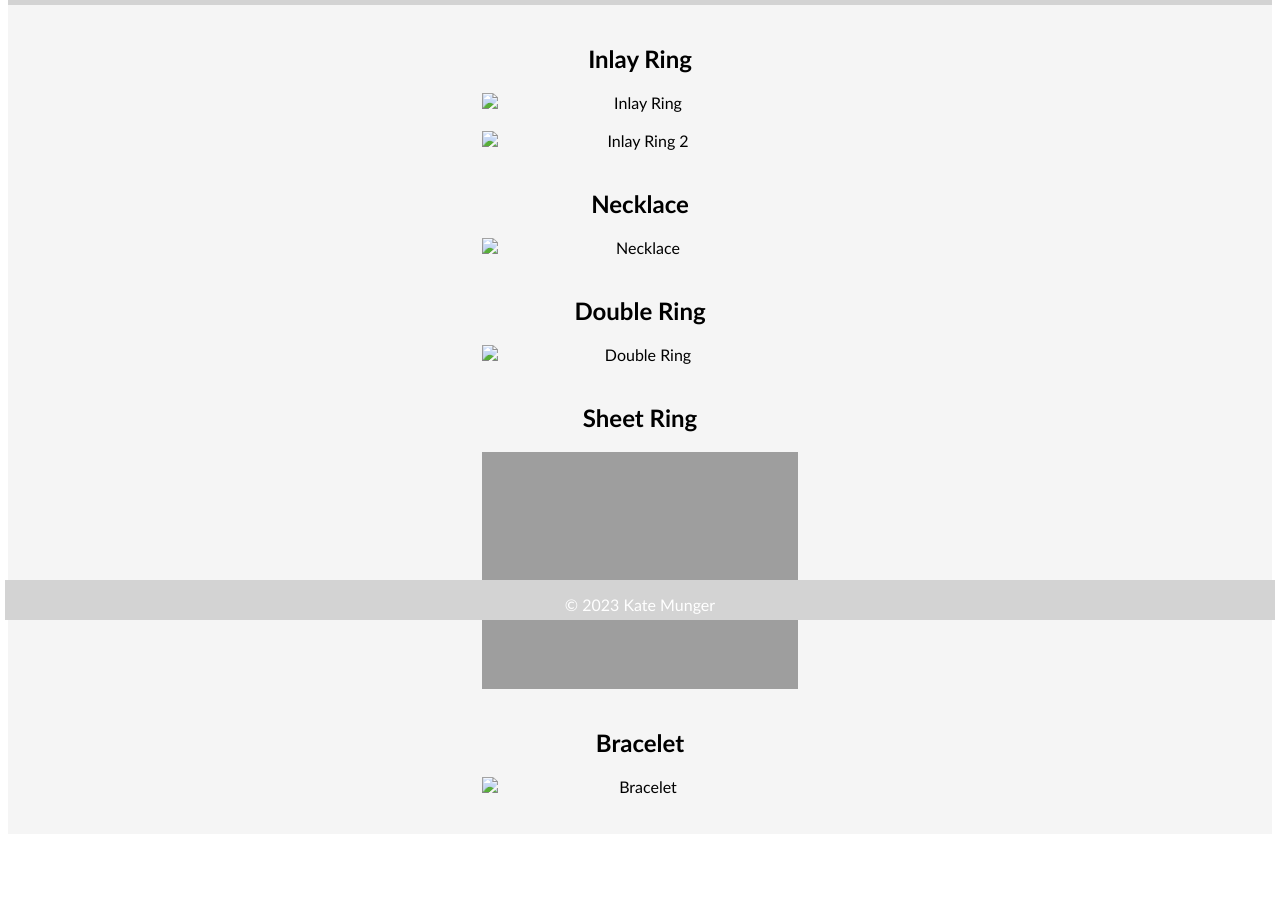
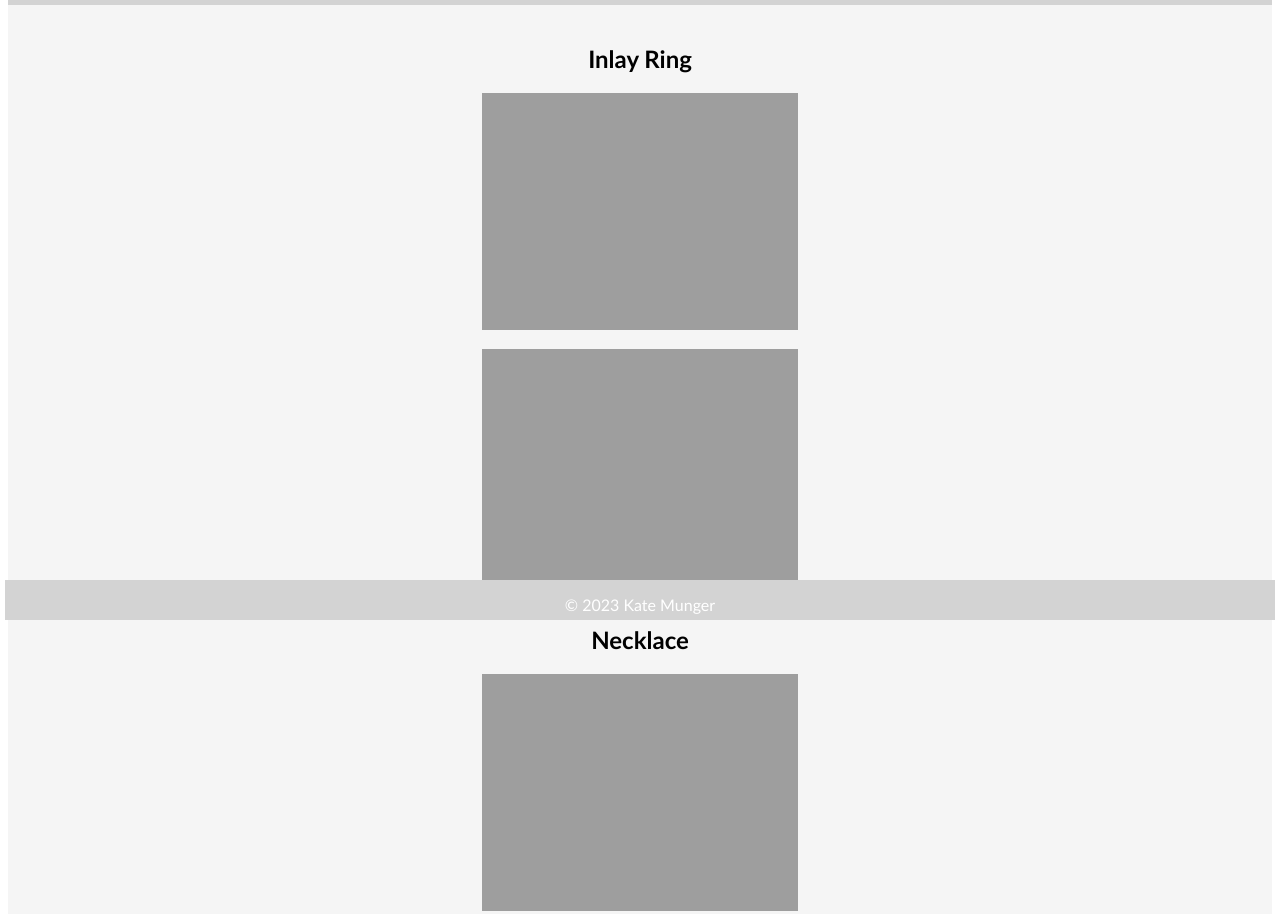
Before and after one commit to katemunger1/IS-201-Final, a plain HTML site: page KateJewelry.html in a window 1280 px wide. Shown: the part 180-1094 px from the top of the page. Before the commit the page ends 1022 px from the top, so only its background shows below. Drawn offline with Linux system fonts and the light colour scheme; the site is published under a folder, as on GitHub Pages, so addresses that start at the root find nothing.

Commit message:
Update KateJewelry.html

```diff
--- a/KateJewelry.html
+++ b/KateJewelry.html
@@ -26,21 +26,21 @@
     <div class="common mainbody">
         <br>
         <h2>Inlay Ring</h2>
-        <img src="/assets/img/Inlay Ring 1.jpg" alt="Inlay Ring">
+        <img src="assets/img/Inlay Ring 1.jpg" alt="Inlay Ring">
         <br>
-        <img src="/assets/img/Inlay Ring 2.jpg" alt="Inlay Ring 2">
+        <img src="assets/img/Inlay Ring 2.jpg" alt="Inlay Ring 2">
         <br>
         <h2>Necklace</h2>
-        <img src="/assets/img/Necklace.jpg" alt="Necklace">
+        <img src="assets/img/Necklace.jpg" alt="Necklace">
         <br>
         <h2>Double Ring</h2>
-        <img src="/assets/img/Double Ring.jpg" alt="Double Ring">
+        <img src="assets/img/Double Ring.jpg" alt="Double Ring">
         <br>
         <h2>Sheet Ring</h2>
         <img src="assets/img/Sheet Ring.jpg" alt="Sheet Ring">
         <br>
         <h2>Bracelet</h2>
-        <img src="/assets/img/Bracelet.jpg" alt="Bracelet">
+        <img src="assets/img/Bracelet.jpg" alt="Bracelet">
         <br>
         <br>
     </div>
```
